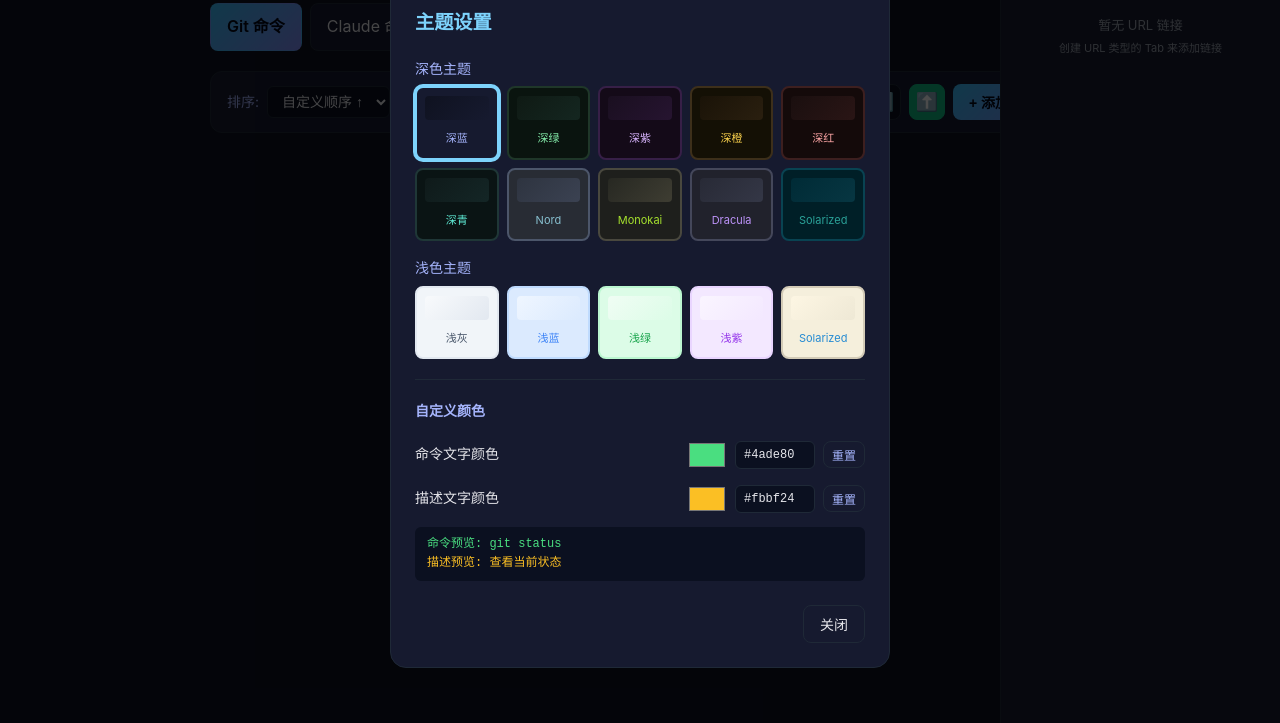
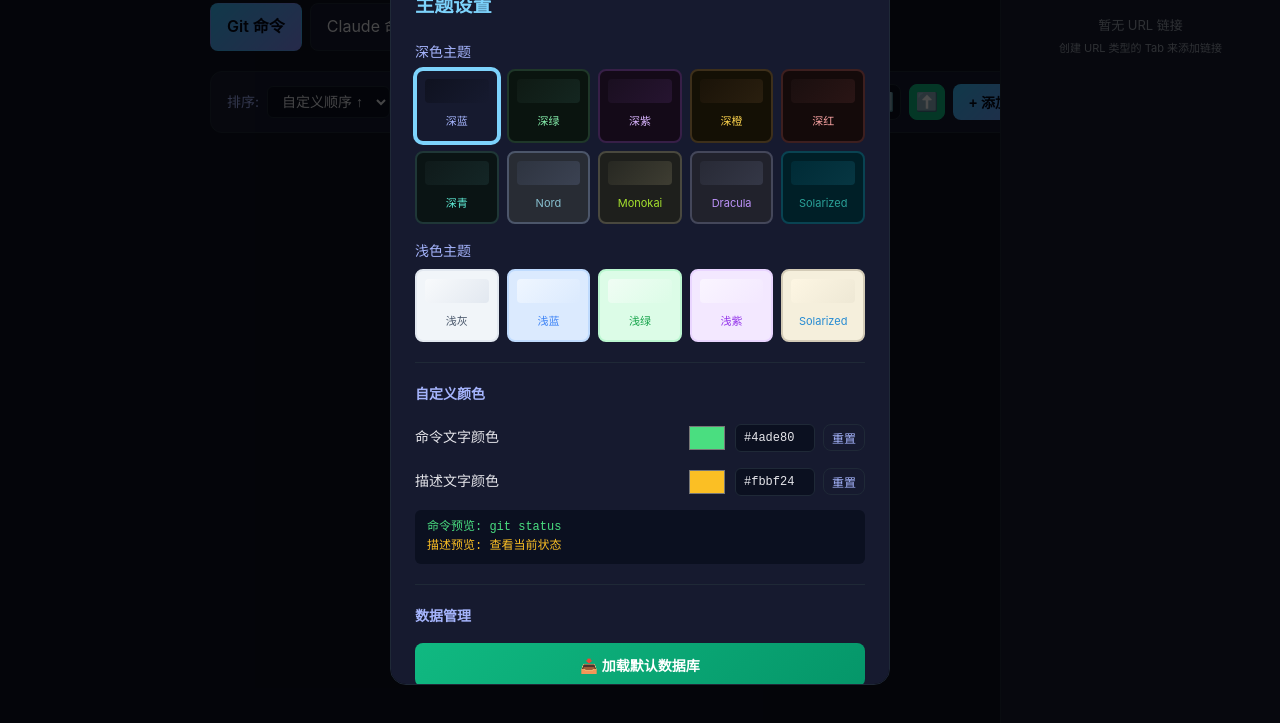
Before and after one commit to jygameclub/command-hub, a website: page index.html in a window 1280 px wide. Both pictures are taken after a click on the button "⚙️". Shown: the part 75-798 px from the top of the page. Drawn offline with nearby package versions, Linux system fonts and the light colour scheme.

Commit message:
feat(settings): 添加加载默认数据库功能
- 在设置面板新增"数据管理"区域
- 添加"加载默认数据库"按钮，可一键加载 def.db
- 通过 fetch 从同目录加载预设数据库文件
- 添加确认提示防止误操作覆盖数据
- 上传 def.db 预设数据库文件

Generated with [Claude Code](https://claude.ai/code)
via [Happy](https://happy.engineering)

Co-Authored-By: Claude <noreply@anthropic.com>
Co-Authored-By: Happy <yesreply@happy.engineering>

```diff
--- a/app.js
+++ b/app.js
@@ -221,6 +221,41 @@ async function importDatabase(file) {
         showToast('数据库已导入');
     } catch (e) {
         showToast('导入失败：无效的数据库文件');
+        console.error(e);
+    }
+}
+
+// Load default database from def.db
+async function loadDefaultDatabase() {
+    if (!confirm('加载默认数据库会覆盖当前所有数据，确定继续吗？')) {
+        return;
+    }
+
+    try {
+        showToast('正在加载默认数据库...');
+
+        // Fetch def.db from the same directory
+        const response = await fetch('def.db');
+        if (!response.ok) {
+            throw new Error('无法加载默认数据库文件');
+        }
+
+        const buffer = await response.arrayBuffer();
+        const data = new Uint8Array(buffer);
+
+        const SQL = await initSqlJs({
+            locateFile: file => `https://cdnjs.cloudflare.com/ajax/libs/sql.js/1.10.3/${file}`
+        });
+
+        db = new SQL.Database(data);
+        migrateDatabase();
+        await saveToIndexedDB();
+        currentTabId = null;  // Reset current tab
+        await loadTabs();
+        showToast('默认数据库已加载');
+        closeSettingsModal();
+    } catch (e) {
+        showToast('加载失败：' + e.message);
         console.error(e);
     }
 }
@@ -894,6 +929,9 @@ document.getElementById('description-color-input').addEventListener('change', (e
     }
 });
 
+// Load default database button
+document.getElementById('load-default-db').addEventListener('click', loadDefaultDatabase);
+
 // ===== URL Sidebar =====
 let sidebarCollapsed = localStorage.getItem('commandhub_sidebar_collapsed') === 'true';
 
--- a/index.html
+++ b/index.html
@@ -249,6 +249,15 @@
                     <div class="preview-description">描述预览: 查看当前状态</div>
                 </div>
             </div>
+            <div class="data-settings">
+                <h3>数据管理</h3>
+                <div class="data-actions">
+                    <button type="button" class="btn btn-load-default" id="load-default-db">
+                        📥 加载默认数据库
+                    </button>
+                    <p class="data-hint">加载预设的示例数据（会覆盖当前数据）</p>
+                </div>
+            </div>
             <div class="modal-actions">
                 <button type="button" class="btn" onclick="closeSettingsModal()">关闭</button>
             </div>
--- a/style.css
+++ b/style.css
@@ -870,6 +870,52 @@ header h1 {
     color: var(--accent);
 }
 
+/* Data Settings */
+.data-settings {
+    margin-top: 20px;
+    padding-top: 20px;
+    border-top: 1px solid var(--border-color);
+}
+
+.data-settings h3 {
+    font-size: 14px;
+    color: var(--text-secondary);
+    margin-bottom: 16px;
+}
+
+.data-actions {
+    display: flex;
+    flex-direction: column;
+    gap: 8px;
+}
+
+.btn-load-default {
+    display: flex;
+    align-items: center;
+    justify-content: center;
+    gap: 8px;
+    padding: 12px 16px;
+    background: linear-gradient(135deg, #10b981, #059669);
+    border: none;
+    border-radius: 8px;
+    color: #fff;
+    font-weight: 600;
+    cursor: pointer;
+    transition: all 0.2s;
+}
+
+.btn-load-default:hover {
+    opacity: 0.9;
+    transform: scale(0.98);
+}
+
+.data-hint {
+    font-size: 12px;
+    color: var(--text-muted);
+    text-align: center;
+    margin: 0;
+}
+
 /* App Layout with Sidebar */
 .app-layout {
     display: flex;
```
Also changed, not shown: 1 other file.
